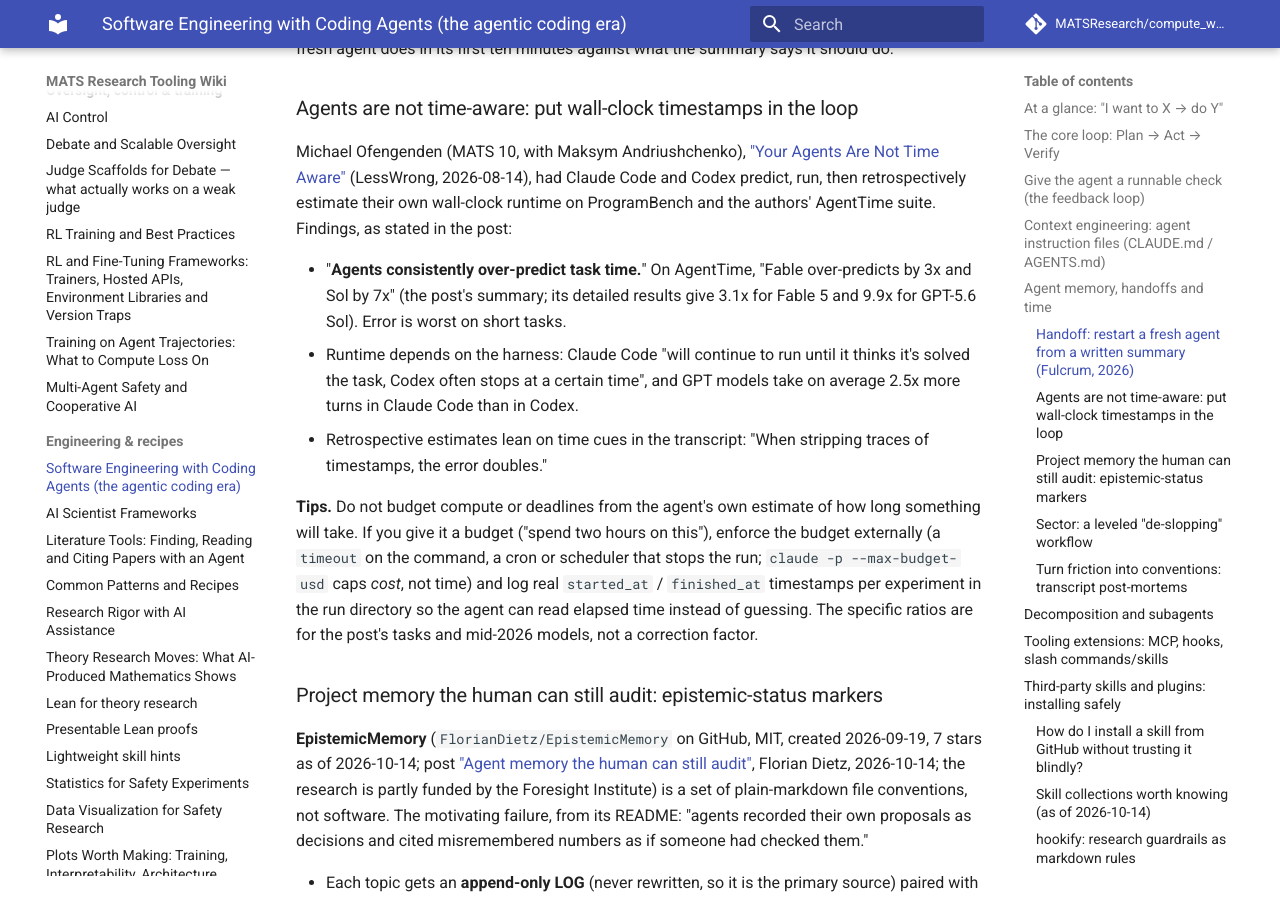
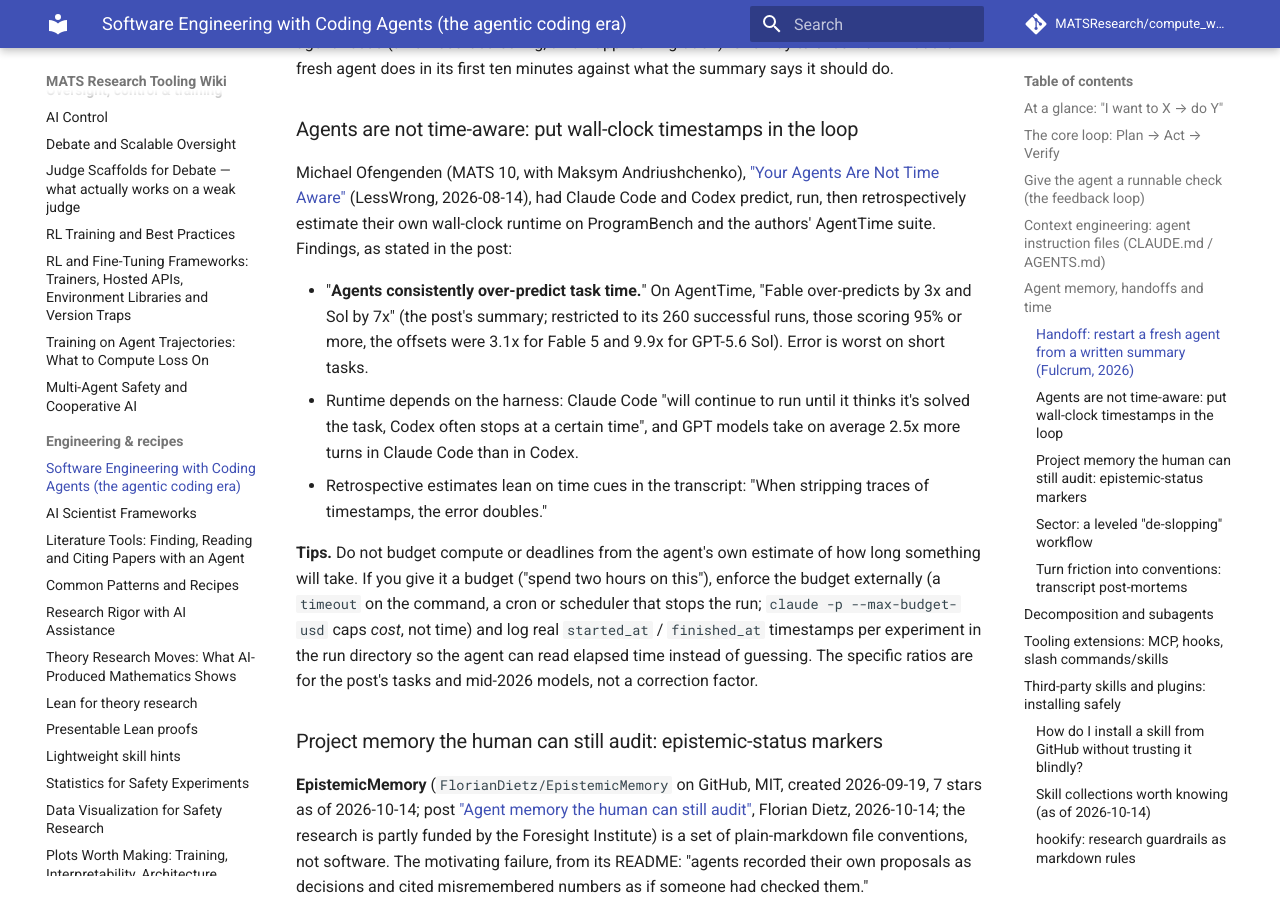
Before and after one commit to MATSResearch/compute_wiki, an MkDocs documentation site: the page built from docs/engineering/agentic-swe-practices.md, in a window 1280 px wide and 900 px high, scrolled down 5210 px. Built offline with MkDocs 1.6.1 and Material for MkDocs 9.7.7, drawn with Linux system fonts in a browser that asks for light colours; comment, search, counter and statistics services are not loaded; some of the changed text lies outside the part shown.

Commit message:
Scope the agent time-awareness figures: 3x/7x overall, 3.1x/9.9x on successful runs (DAS-524)
Co-Authored-By: Claude Opus 5.5 <noreply@anthropic.com>

```diff
--- a/docs/engineering/agentic-swe-practices.md
+++ b/docs/engineering/agentic-swe-practices.md
@@ -17,7 +17,7 @@ A coding agent is a Large Language Model (LLM) wrapped in a loop that can read f
 | Let it run unattended without going off the rails | Give it a **runnable check** (tests / lint / type-check / build) so "done" is verifiable, not vibes |
 | Keep a long session sharp | `/clear` between unrelated tasks; offload file-reading to **subagents**; keep the instruction file lean |
 | Keep a multi-hour agent run productive | **Hand off** at each milestone: a fresh agent in the same workspace, given its predecessor's written summary. See "Agent memory, handoffs and time" |
-| Give an agent a time budget | Enforce it **outside** the agent and keep wall-clock timestamps in its context; agents over-predict their own runtime (about 3x–10x on one 2026 benchmark) |
+| Give an agent a time budget | Enforce it **outside** the agent and keep wall-clock timestamps in its context; agents over-predict their own runtime (about 3x and 7x on one 2026 benchmark, worse on successful runs) |
 | Stop an agent's notes turning guesses into "decisions" | Tag claims with an epistemic status (`[decided]` / `[verified]` / `[concluded]` / `[assumed]`), and let only the human mark `[decided]` (EpistemicMemory conventions) |
 | Install a skill or plugin someone else wrote | **Read it, pin it, scan it**: `gh skill preview`, `gh skill install … --pin <tag or SHA>`, Cisco `skill-scanner`. See "Third-party skills and plugins: installing safely" |
 | Stop the agent editing held-out data or the eval harness | A **hookify** `block` rule (or a deny rule) on the path, plus a `bash` rule, because shell writes are not `file` events. Real isolation means the data is not on the agent's filesystem |
@@ -86,7 +86,7 @@ Long research runs fail in three quiet ways that have nothing to do with code qu
 
 Michael Ofengenden (MATS 10, with Maksym Andriushchenko), ["Your Agents Are Not Time Aware"](https://www.lesswrong.com/posts/eAbuPXbjakop5rSJx/your-agents-are-not-time-aware) (LessWrong, 2026-08-14), had Claude Code and Codex predict, run, then retrospectively estimate their own wall-clock runtime on ProgramBench and the authors' AgentTime suite. Findings, as stated in the post:
 
-- "**Agents consistently over-predict task time.**" On AgentTime, "Fable over-predicts by 3x and Sol by 7x" (the post's summary; its detailed results give 3.1x for Fable 5 and 9.9x for GPT-5.6 Sol). Error is worst on short tasks.
+- "**Agents consistently over-predict task time.**" On AgentTime, "Fable over-predicts by 3x and Sol by 7x" (the post's summary; restricted to its 260 successful runs, those scoring 95% or more, the offsets were 3.1x for Fable 5 and 9.9x for GPT-5.6 Sol). Error is worst on short tasks.
 - Runtime depends on the harness: Claude Code "will continue to run until it thinks it's solved the task, Codex often stops at a certain time", and GPT models take on average 2.5x more turns in Claude Code than in Codex.
 - Retrospective estimates lean on time cues in the transcript: "When stripping traces of timestamps, the error doubles."
 
```
Also changed, not shown: docs/start-here/faq.md (+1 -1 lines), docs/start-here/researcher-skills.md (+1 -1 lines).
